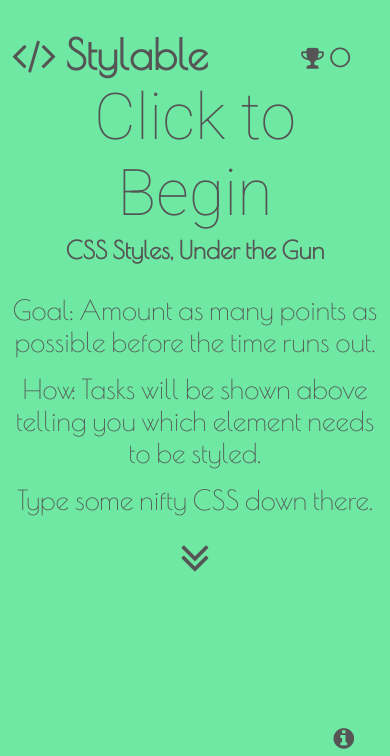
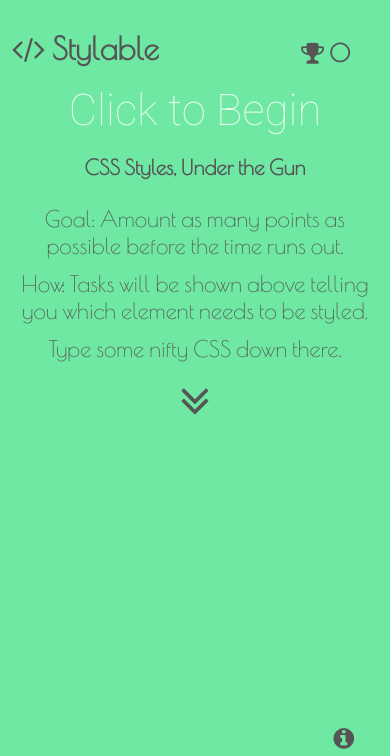
Before and after one commit to mumush/projects, a PHP site: page /stylable.html in a window 390 px wide. Shown: the top 756 px of the page. Run offline with PHP 8.4, Linux system fonts and the light colour scheme; some libraries are stand-ins or nearby versions.

Commit message:
Finished pull down modal and added styling

```diff
--- a/stylable/stylable.html
+++ b/stylable/stylable.html
@@ -23,7 +23,7 @@
 		<header>
 
 			<h3 id="score"><i class="fa fa-trophy"></i> <span id="totalPoints">0</span></h3>
-			<h1><i class="fa fa-code"></i> Stylable</h1>
+			<h1 id="brand"><i class="fa fa-code"></i> Stylable</h1>
 			<h2 id="timer">Click to Begin</h2>
 			<h3 id="task">CSS Styles, Under the Gun</h3>
 		</header>
@@ -54,13 +54,19 @@
 
 		<div class="modal">
 
-			<h1>How to Play</h1>
+			<h2>How to Play</h2>
 
 			<p>
-
+				After clicking the text to begin the game, a task will be shown underneath the countdown.  Each task tells the player which element
+				to style, and how.  This is done by referencing the elements <em>id</em> in the tasks description.  So for example if the task was:
+				"Give all anchor tags in the #newsDiv the color blue", the player would target the #newsDiv and then
+				use the "a" selector to select the anchor tags inside the #newsDiv, thus producing "#newsDiv a".  Once the player has formed their style
+				declaration, they can type it in the blue style field in the bottom of the window.  The styles will take effect immediately, and if syntactically correct, can be seen dynamically in the browser window.
+				If the style typed into the style field satisfies the task requirement, and time hasn't run out, the player is awarded points and
+				will be prompted with a new task.
 			</p>
 
-			<h1>How it Works</h1>
+			<h2>How it Works</h2>
 
 			<p>
 				To achieve real time styling, Stylable makes use of the
--- a/stylable/style.css
+++ b/stylable/style.css
@@ -29,6 +29,8 @@
 	color: #555;
 
 	font-weight: 100;
+
+	transition: all .2s ease-in-out;
 
 }
 
@@ -67,7 +69,7 @@
 
 }
 
-header h1 {
+#brand {
 
 	margin-bottom: 0;
 
@@ -86,7 +88,9 @@
 	font-family: 'Roboto';
 	font-weight: 100;
 
-	transition: .1s color ease-in-out;
+	color: #fff;
+
+	color: rgba(255, 255, 255, .8);
 
 }
 
@@ -107,13 +111,11 @@
 
 	overflow: scroll;
 
-/*	font-family: 'BLOKK Neue';*/
-
 }
 
 .instructions {
 
-	margin: 4% auto;
+	margin: 3% auto;
 
 	text-align: center;
 
@@ -423,7 +425,7 @@
 	font-family: 'Source Code Pro';
 	font-weight: 100;
 	font-size: 1.15em;
-	color: #555;
+	color: #fff;
 
 	background: #8CB1E8;
 
@@ -438,11 +440,97 @@
 	position: absolute;
 	top: 0;
 	left: 0;
-	width: 100%;
-	height: 80%;
+	width: 96%;
+	height: 70%;
 	z-index: 10;
 	background: #FFB586; /*dim the background*/
 
 	border-bottom: 5px solid #fff;
 
+	padding: 0% 2%;
+
+	overflow-y: scroll;
+
 }
+
+.modal h2 {
+
+	font-weight: 100;
+	font-size: 3.5em;
+
+}
+
+.modal p {
+
+	text-indent: 1em;
+	line-height: 1.4em;
+
+	font-family: 'Roboto';
+
+	font-size: 1.2em;
+
+}
+
+.modal p > a {
+
+	color: #555;
+
+}
+
+@media all and (max-width: 940px) {
+
+	header {
+
+		margin-bottom: 4%;
+
+	}
+
+	#brand {
+
+		font-size: 1.5em;
+
+		margin-bottom: 5%;
+
+	}
+
+	#score {
+
+		position: absolute;
+		top: 15px;
+		right: 40px;
+
+	}
+
+	#timer {
+
+		font-size: 2.1em;
+
+		margin-bottom: 5%;
+
+	}
+
+	#task {
+
+		font-size: 1em;
+
+	}
+
+	.instructions {
+
+		font-size: 1.4em;
+
+	}
+
+	.modal h2 {
+
+		font-size: 2.5em;
+
+	}
+
+	.modal p {
+
+		font-size: 1em;
+
+	}
+
+}
```
